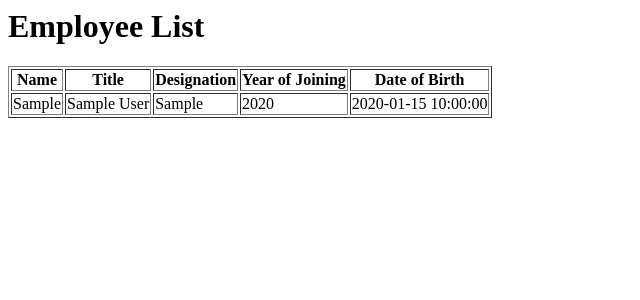
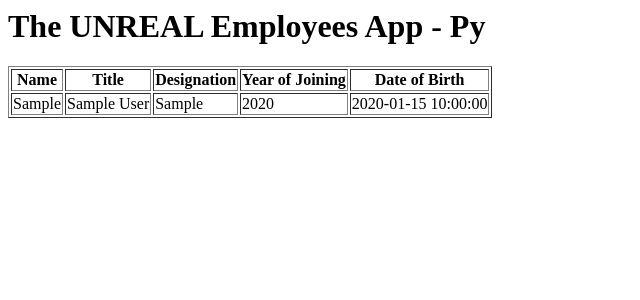
Before and after one commit to sksinghsujit/my-sample-python-app, a Flask app: page / in a window 1280 px wide. Shown: the top 300 px of the page, without its empty margins (0-640 px from the left). Run offline with Flask 3, Linux system fonts and the light colour scheme; tables that the repository leaves empty or names only in its code hold one stand-in row (values such as "Sample post").

Commit message:
updated index.html

```diff
--- a/templates/index.html
+++ b/templates/index.html
@@ -1,4 +1,4 @@
-<h1>Employee List</h1>
+<h1>The UNREAL Employees App - Py</h1>
 <table border="1">
     <tr>
         <th>Name</th>
```
